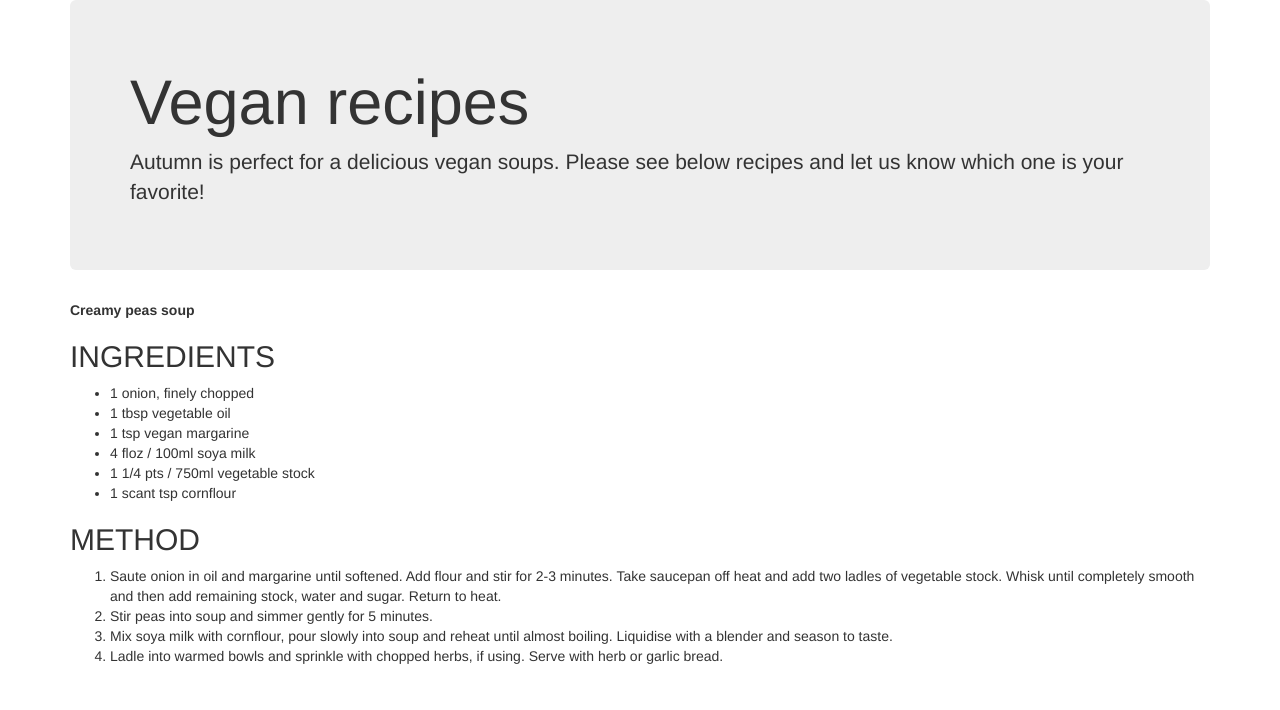
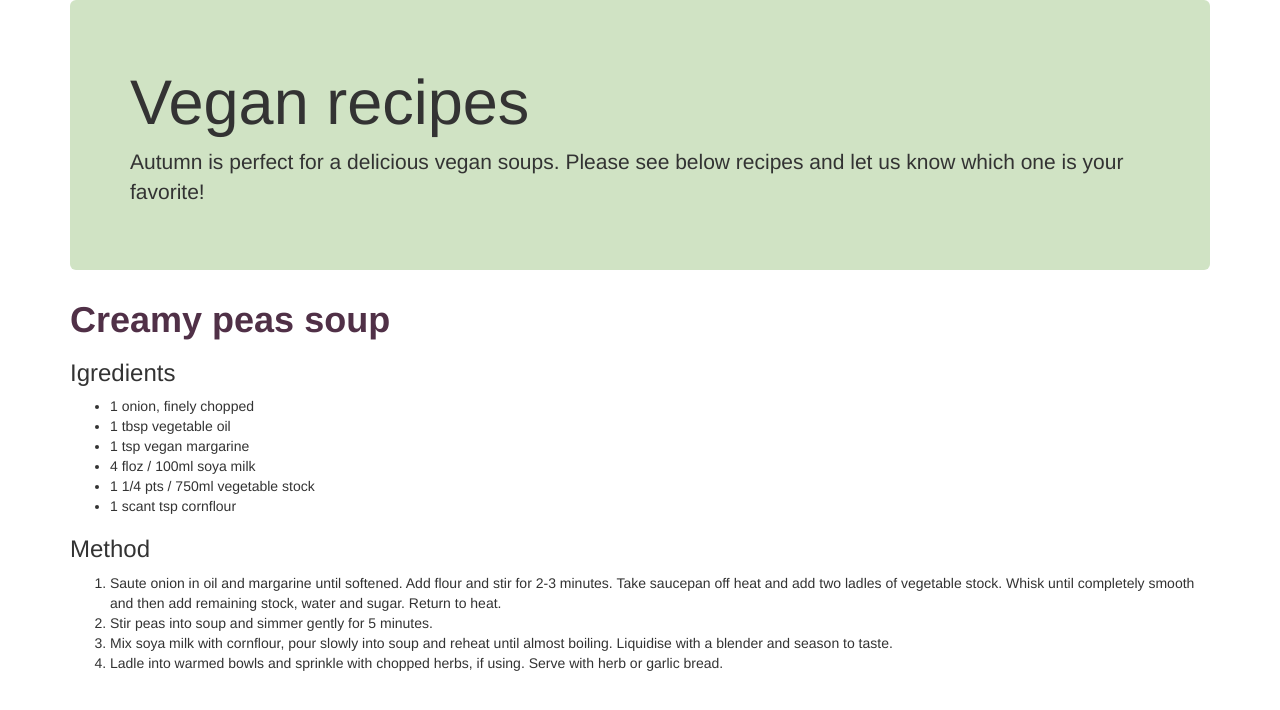
Before and after one commit to Amy2949/codeforfood, a plain HTML site: page veganrecipes.html in a window 1280 px wide. Drawn offline with nearby package versions, Linux system fonts and the light colour scheme.

Commit message:
added more recipes and styling

```diff
--- a/styles.css
+++ b/styles.css
@@ -4,3 +4,18 @@
 .nav.navbar-nav.navbar-right {
     color: #C05746
 }
+
+
+
+
+
+
+
+
+
+.jumbotron {
+  background-color: #D0E3C4
+}
+.soup {
+  color: #503047
+}
--- a/veganrecipes.html
+++ b/veganrecipes.html
@@ -8,6 +8,7 @@
   <link rel="stylesheet" href="https://maxcdn.bootstrapcdn.com/bootstrap/3.3.7/css/bootstrap.min.css">
   <script src="https://ajax.googleapis.com/ajax/libs/jquery/3.2.1/jquery.min.js"></script>
   <script src="https://maxcdn.bootstrapcdn.com/bootstrap/3.3.7/js/bootstrap.min.js"></script>
+ <link rel="stylesheet" type="text/css" href="./styles.css">
 </head>
 <body>
 
@@ -16,8 +17,9 @@
     <h1>Vegan recipes</h1>
     <p>Autumn is perfect for a delicious vegan soups. Please see below recipes and let us know which one is your favorite!</p>
   </div>
-  <p><strong>Creamy peas soup</p></strong>
-  <h2>INGREDIENTS</h2>
+  <div class="soup"><p><h1><strong>Creamy peas soup</p></h1></strong></div>
+
+  <h3>Igredients</h3>
   <ul>
   <li>1 onion, finely chopped</li>
   <li>1 tbsp vegetable oil</li>
@@ -27,7 +29,7 @@
   <li>1 scant tsp cornflour</li>
 </ul>
 
-<h2>METHOD</h2>
+<h3>Method</h3>
 <ol>
   <li>Saute onion in oil and margarine until softened. Add flour and stir for 2-3 minutes. Take saucepan off heat and add two ladles of vegetable stock. Whisk until completely smooth and then add remaining stock, water and sugar. Return to heat.</li>
   <li>Stir peas into soup and simmer gently for 5 minutes.</li>
```
Also changed, not shown: Creamy-green-pea-soup.jpg (added).
